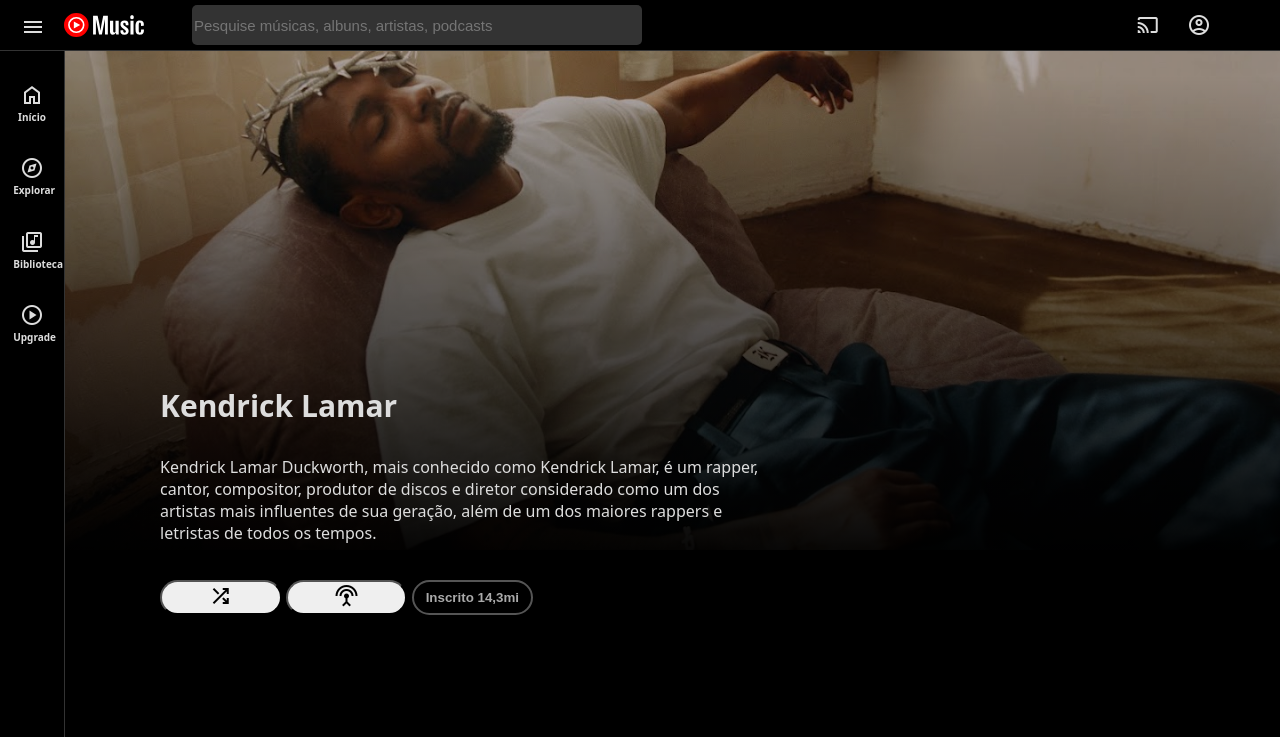
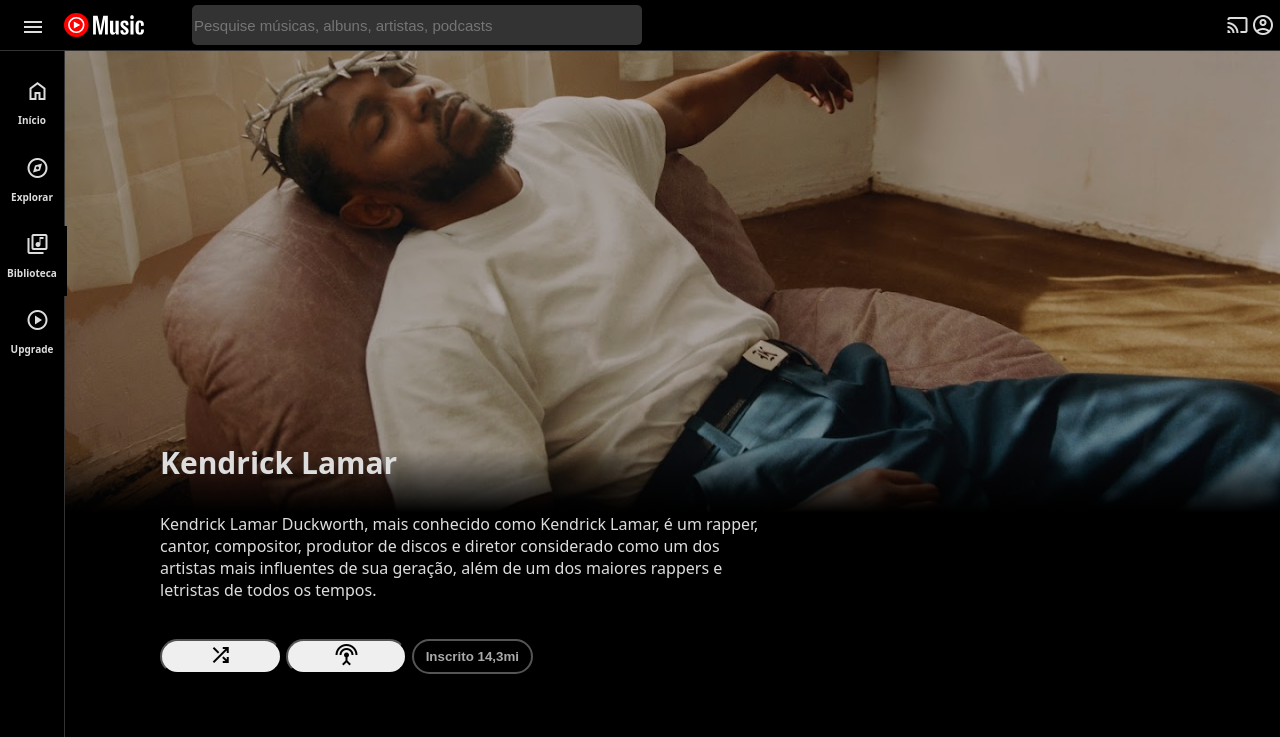
Before and after one commit to kobeini/Projeto-YT-Music-KLamar, a plain HTML site: page index.html in a window 1280 px wide. Shown: the top 737 px of the page. Drawn offline with nearby package versions, Linux system fonts and the light colour scheme.

Commit message:
feito pequenas mudanças para funcionar seguir normal em monitores de diferentes resoluções

```diff
--- a/css/style.css
+++ b/css/style.css
@@ -78,12 +78,12 @@ nav {
 
 .cast {
     position: absolute;
-    right: 9%;
+    right: 2%;
     top:15%;
 }
 .account{
     position: absolute;
-    right: 5%;
+    right: 0%;
     top:15%;
 }
 main {
@@ -104,7 +104,7 @@ main {
     height: 500px;
     width: 100%;
     margin-top: 75px;
-    background-image: linear-gradient(rgba(255, 0, 0, 0), rgb(0, 0, 0));
+    background-image: linear-gradient(rgba(255, 255, 255, 0), rgba(255, 255, 255, 0), rgba(255, 255, 255, 0), rgba(255, 255, 255, 0), rgba(255, 255, 255, 0), rgba(255, 255, 255, 0), rgba(255, 255, 255, 0), rgb(0, 0, 0), rgb(0, 0, 0));
     position: absolute;
     top: 0;
     left: 0;
@@ -119,6 +119,9 @@ aside {
 aside {
     text-align: center;
     position: fixed;
+    display: flex;
+    flex-direction: column;
+    align-items: center;
     width: 5%;
     height: 100%;
     top: 5%;
@@ -129,7 +132,10 @@ aside {
 }
 
 .side-bar {
-    text-align: center;
+    display: flex;
+    flex-direction: column;
+    align-items: center;
+    justify-content: center;
     padding: 10px;
     font-size: 10px;
     background-color: #000;
@@ -137,18 +143,21 @@ aside {
     height: 50px;
     font-weight: bold;
 }
-
+.side-bar p{
+    width: 100%;
+}
+.side-bar span{
+    width: 1vw;
+}
 .side-bar:hover {
     background-color: #333;
     border-radius: 5px;
     cursor: pointer;
 }
-
 .text {
     margin-left: 12.5%;
     width: 600px;
-    height: 100px;
-    transform: translateY(-200%);
+    transform: translateY(-90%);
 }
 
 .text h1 {
@@ -158,6 +167,7 @@ aside {
 .buttons{
     margin-left: 12.5%;
     width: 50%;
+    height:0px;
 }
 .buttons button{
     width: 19%;
@@ -274,7 +284,7 @@ button:active{
     border-radius: 10px;
     z-index: 0;
 }
-.coiso{
+.gradiente{
     width: 175px;
     height: 175px;
     position:absolute;
@@ -283,7 +293,7 @@ button:active{
     border-radius: 5px;
     cursor: pointer;
 }
-.coiso:hover{
+.gradiente:hover{
     background-image: linear-gradient(0deg, rgba(255, 0, 0, 0), rgba(0, 0, 0, 0.233));
 }
 .albuns h4{
--- a/index.html
+++ b/index.html
@@ -28,22 +28,26 @@
             <section class="side-bar">
                 <span class="material-symbols-outlined inicio">
                     home
-                </span>Início
+                </span>
+            <p>  Início </p>
             </section>
             <section class="side-bar inicio">
                 <span class="material-symbols-outlined">
                     explore
-                </span>Explorar
+                </span>
+            <p>  Explorar </p>
             </section>
             <section class="side-bar">
                 <span class="material-symbols-outlined">
                     library_music
-                </span>Biblioteca
+                </span>
+               <p> Biblioteca </p>
             </section>
             <section class="side-bar">
                 <span class="material-symbols-outlined">
                     play_circle
-                </span>Upgrade
+                </span>
+                <p>Upgrade</p>
             </section>
         </aside>
         <section class="text">
@@ -118,7 +122,7 @@
                 <h2>Álbuns</h2>
             </article>
             <section class="release">
-                <section class="coiso"></section>
+                <section class="gradiente"></section>
                 <img src="imgs/albuns/mr-morale.jpg">
                 <article class="bottom-text">
                     <h4>Mr.Morale & The Big Steppers</h4>
@@ -129,7 +133,7 @@
                 </article>
             </section>
             <section class="release">
-                <section class="coiso 2"></section>
+                <section class="gradiente 2"></section>
                 <img src="imgs/albuns/damn.jpg">
                 <article class="bottom-text">
                     <h4>Damn.</h4>
@@ -140,7 +144,7 @@
                 </article>
             </section>
             <section class="release">
-                <section class="coiso"></section>
+                <section class="gradiente"></section>
                 <img src="imgs/albuns/untitled_unmastered.jpg">
                 <article class="bottom-text">
                     <h4>Untitled Unmastered</h4>
@@ -151,7 +155,7 @@
                 </article>
             </section>
             <section class="release">
-                <section class="coiso"></section>
+                <section class="gradiente"></section>
                 <img src="imgs/albuns/tpab.jpg">
                 <article class="bottom-text">
                     <h4>To Pimp a Butterfly</h4>
@@ -162,7 +166,7 @@
                 </article>
             </section>
             <section class="release">
-                <section class="coiso"></section>
+                <section class="gradiente"></section>
                 <img src="imgs/albuns/gdmc.jpg">
                 <article class="bottom-text">
                     <h4>good kid m.A.A.d city</h4>
@@ -173,7 +177,7 @@
                 </article>
             </section>
             <section class="release">
-                <section class="coiso"></section>
+                <section class="gradiente"></section>
                 <img src="imgs/albuns/section80.jpg">
                 <article class="bottom-text">
                     <h4>Section.80</h4>
```
